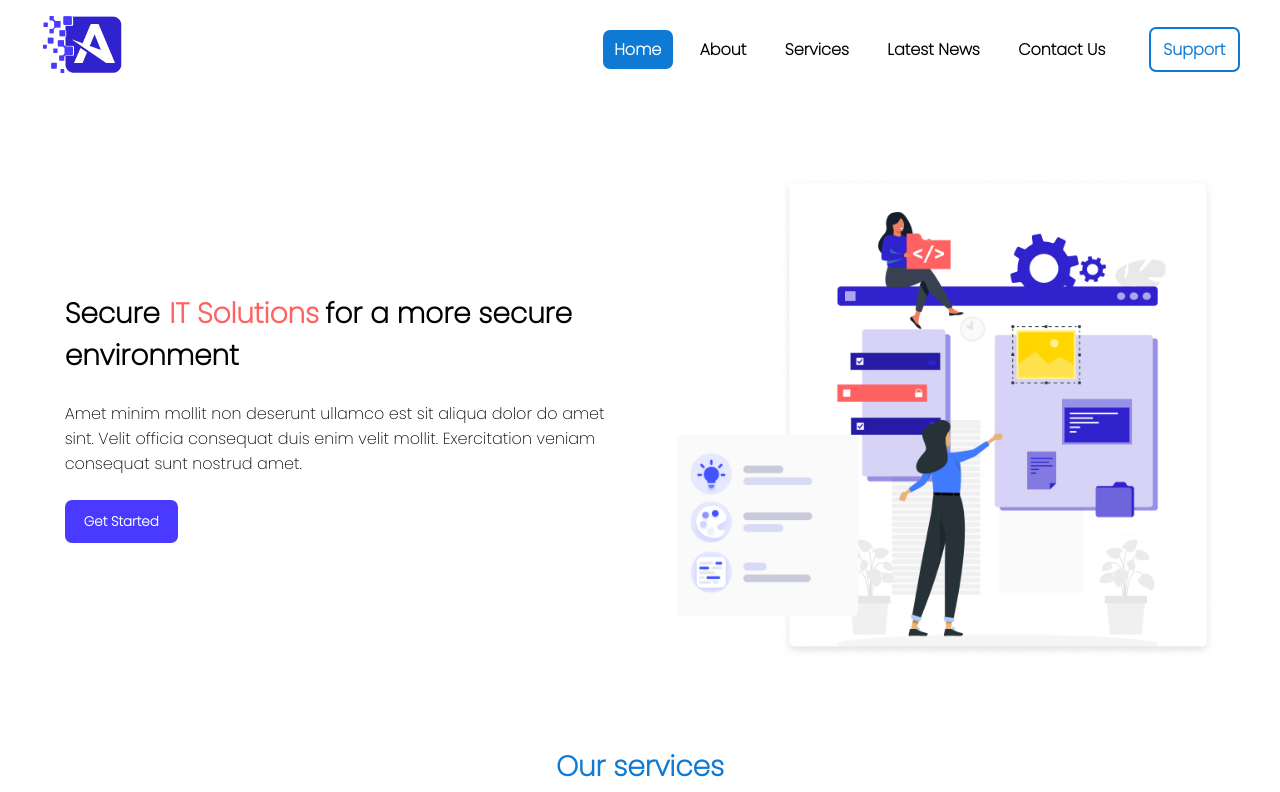
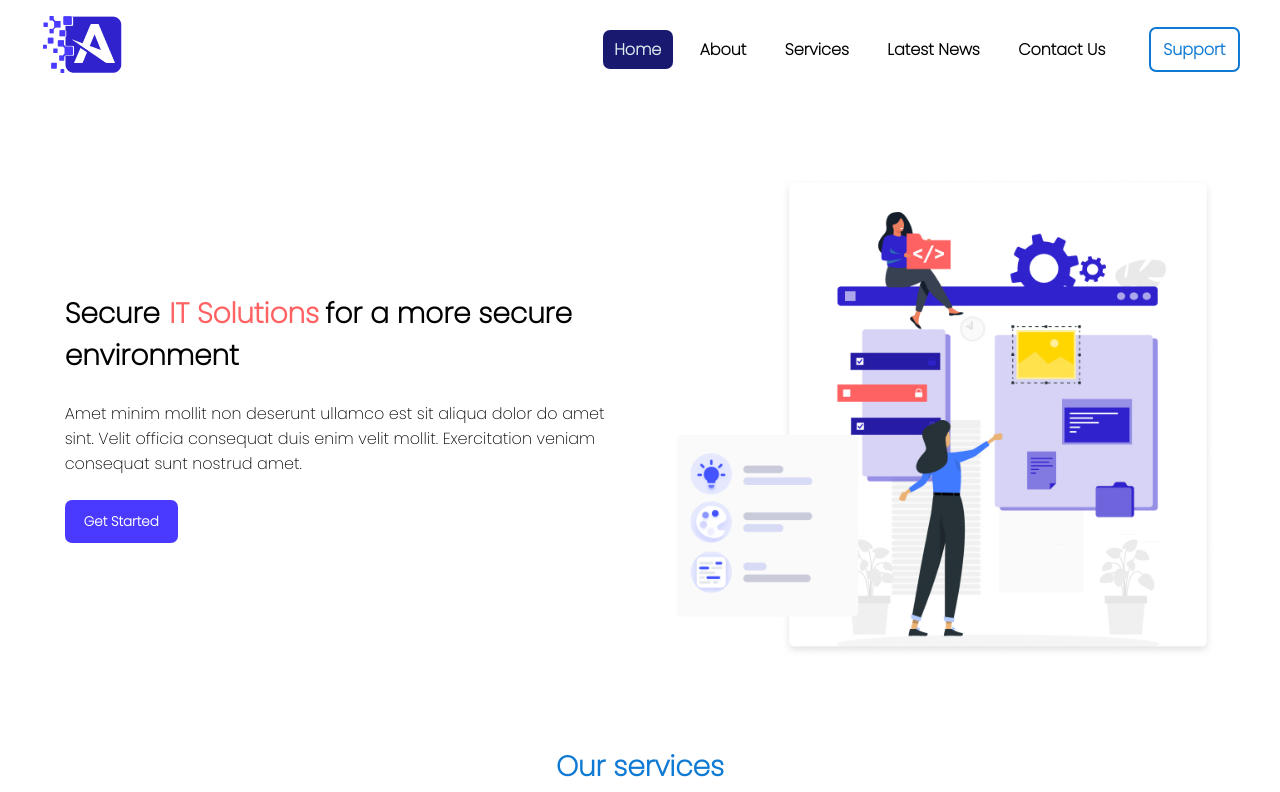
Before and after one commit to Abood10s/agency-portfolio, a React (Create React App) app: page / in a window 1280 px wide. Shown: the top 792 px of the page. Built offline with nearby package versions, Linux system fonts and the light colour scheme; a web font is replaced by a local one.

Commit message:
adding latestnews page and single blog page

```diff
--- a/src/components/navbar/index.js
+++ b/src/components/navbar/index.js
@@ -23,27 +23,57 @@ const Navbar = () => {
       <div className="placeholder">
         <ul className={`links ${show ? "slide" : ""}`}>
           <li>
-            <NavLink to={PATHS.HOME} activeclassname="active">
+            <NavLink
+              to={PATHS.HOME}
+              style={({ isActive }) => ({
+                color: isActive ? "#E1EBEE" : "",
+                background: isActive ? "#191970" : "",
+              })}
+            >
               Home
             </NavLink>
           </li>
           <li>
-            <NavLink to={PATHS.ABOUT} activeclassname="active">
+            <NavLink
+              to={PATHS.ABOUT}
+              style={({ isActive }) => ({
+                color: isActive ? "#E1EBEE" : "",
+                background: isActive ? "#191970" : "",
+              })}
+            >
               About
             </NavLink>
           </li>
           <li>
-            <NavLink to={PATHS.SERVICES} activeclassname="active">
+            <NavLink
+              to={PATHS.SERVICES}
+              style={({ isActive }) => ({
+                color: isActive ? "#E1EBEE" : "",
+                background: isActive ? "#191970" : "",
+              })}
+            >
               Services
             </NavLink>
           </li>
           <li>
-            <NavLink to={PATHS.LATEST_NEWS} activeclassname="active">
+            <NavLink
+              to={PATHS.LATEST_NEWS}
+              style={({ isActive }) => ({
+                color: isActive ? "#E1EBEE" : "",
+                background: isActive ? "#191970" : "",
+              })}
+            >
               Latest News
             </NavLink>
           </li>
           <li>
-            <NavLink to={PATHS.CONTACT_US} activeclassname="active">
+            <NavLink
+              to={PATHS.CONTACT_US}
+              style={({ isActive }) => ({
+                color: isActive ? "#E1EBEE" : "",
+                background: isActive ? "#191970" : "",
+              })}
+            >
               Contact Us
             </NavLink>
           </li>
--- a/src/components/navbar/style.css
+++ b/src/components/navbar/style.css
@@ -62,10 +62,6 @@ a {
     padding: 0.5rem 0.7rem;
 }
 
-.links li a:hover {
-    color: #0F7AD3;
-}
-
 .black {
     color: #111;
 }
@@ -85,6 +81,11 @@ a {
 .nav-button:hover {
     background-color: #0F7AD3;
     color: #fff;
+}
+
+li,
+a {
+    background-color: transparent;
 }
 
 @media only screen and (max-width: 880px) {
--- a/src/index.css
+++ b/src/index.css
@@ -19,7 +19,3 @@
     box-sizing: border-box;
     font-family: 'Poppins', sans-serif;
 }
-
-.active {
-    background-color: red;
-}
```
Also changed, not shown: src/pages/singleBlog/style.css (+0 -8 lines).
